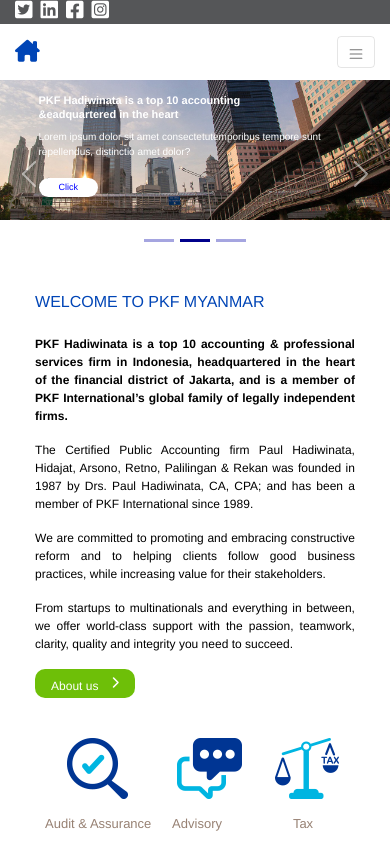
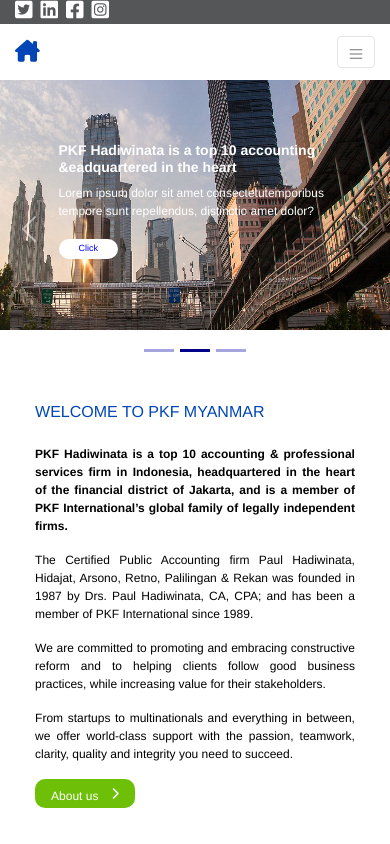
Before and after one commit to WaiLinnHtetAung/pkf, a Vue app: page / in a window 390 px wide. Shown: the top 844 px of the page. Built offline with nearby package versions, Linux system fonts and the light colour scheme.

Commit message:
carousel img responsive

```diff
--- a/src/components/Carousel.vue
+++ b/src/components/Carousel.vue
@@ -82,6 +82,9 @@
             margin-bottom: 25px;
             margin-left: -20px;
         }
+        .carousel-item img {
+            height: 320px;;
+        }
         .carousel-caption h3 {
             color: #fff;
             font-weight: bold;
@@ -102,18 +105,21 @@
     }
 
     @media (max-width: 450px) {
+        .carousel-item img {
+            height: 250px;;
+        }
         .carousel-caption {
-            margin-bottom: -19px;
-            margin-left: -20px;
+            margin-bottom: 30px;
+            margin-left: 0px;
         }
         .carousel-caption h3 {
             color: #fff;
             font-weight: bold;
-            font-size: 11px;
+            font-size: 14px;
         }
         .carousel-caption p {
             color: #fff;
-            font-size: 10px;
+            font-size: 12px;
         }
         .carousel-caption button {
             background: #fff;
```
